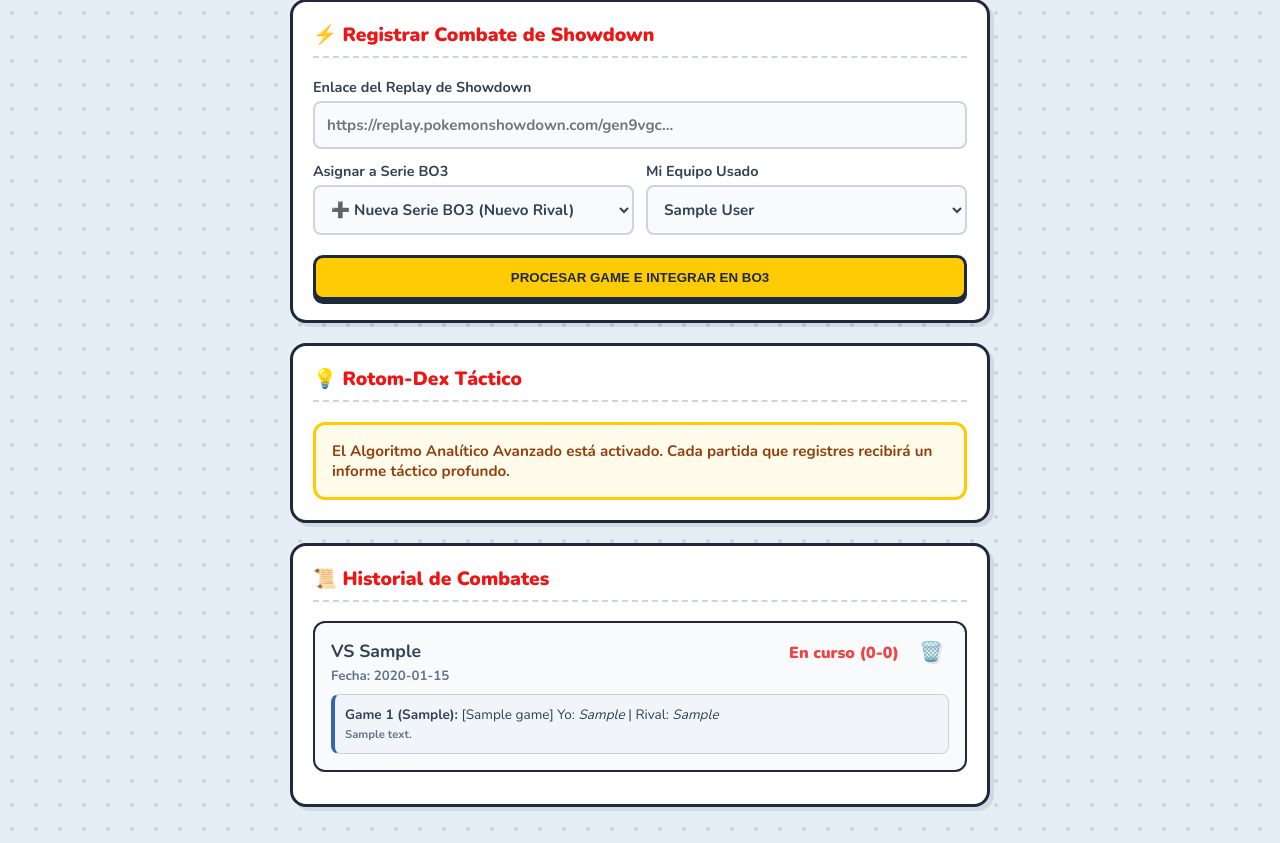
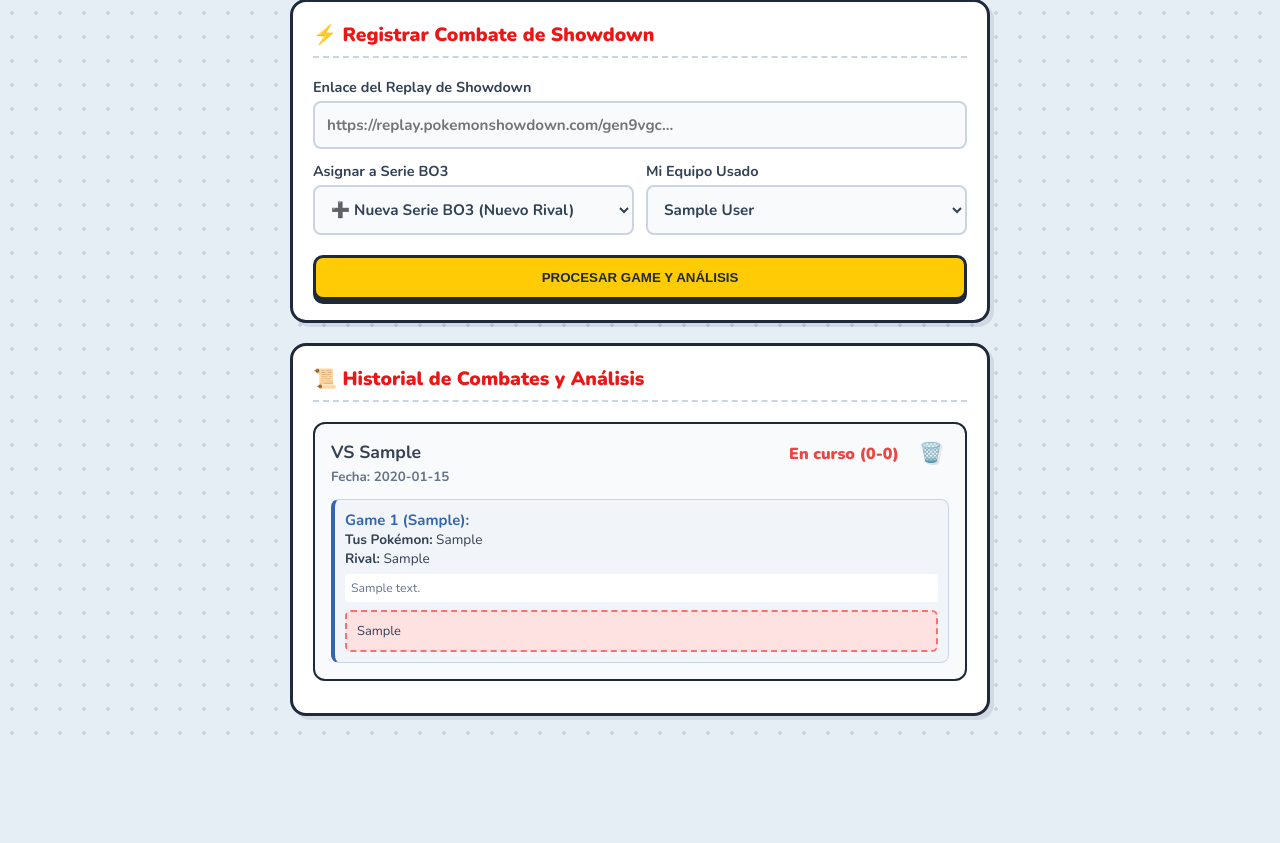
Before and after one commit to gilpinzonalvaro-commits/vgc-coach, a Flask app: page / in a window 1280 px wide. Shown: the part 191-1034 px from the top of the page. After the commit the page ends 926 px from the top, so only its background shows below. Run offline with Flask 3, Linux system fonts and the light colour scheme; tables that the repository leaves empty hold one stand-in row (values such as "Sample post").

Commit message:
Refactor dashboard HTML and update button text
Refactor CSS for improved readability and maintainability. Update button text for clarity and enhance game report section.

```diff
--- a/templates/dashboard.html
+++ b/templates/dashboard.html
@@ -6,85 +6,48 @@
     <title>VGC World Championship Coach - polilla02</title>
     <link href="https://fonts.googleapis.com/css2?family=Nunito:wght@400;700;900&display=swap" rel="stylesheet">
     <style>
-        :root {
-            --bg-color: #e5eef5;
-            --card-bg: #ffffff;
-            --box-bg: #f8fafc;
-            --inner-bg: #f1f5f9;
-            --accent-blue: #3466AF;
-            --accent-yellow: #FFCB05;
-            --accent-red: #EE1515;
-            --text-color: #334155;
-            --text-muted: #64748b;
-            --win-color: #22c55e;
-            --loss-color: #ef4444;
-            --border-color: #cbd5e1;
-            --thick-border: #1e293b;
-        }
-
-        body {
-            font-family: 'Nunito', sans-serif;
-            background-color: var(--bg-color);
-            color: var(--text-color);
-            margin: 0;
-            padding: 16px;
-            display: flex;
-            justify-content: center;
-            background-image: radial-gradient(#cbd5e1 2px, transparent 2px);
-            background-size: 24px 24px;
-        }
-
+        :root { --bg-color: #e5eef5; --card-bg: #ffffff; --box-bg: #f8fafc; --inner-bg: #f1f5f9; --accent-blue: #3466AF; --accent-yellow: #FFCB05; --accent-red: #EE1515; --text-color: #334155; --text-muted: #64748b; --win-color: #22c55e; --loss-color: #ef4444; --border-color: #cbd5e1; --thick-border: #1e293b; }
+        body { font-family: 'Nunito', sans-serif; background-color: var(--bg-color); color: var(--text-color); margin: 0; padding: 16px; display: flex; justify-content: center; background-image: radial-gradient(#cbd5e1 2px, transparent 2px); background-size: 24px 24px; }
         .container { max-width: 700px; width: 100%; }
-
         h1 { text-align: center; color: var(--accent-blue); font-size: 1.8em; margin-bottom: 2px; font-weight: 900; text-transform: uppercase; letter-spacing: 1px; text-shadow: 2px 2px 0px var(--accent-yellow); }
         .subtitle { text-align: center; color: var(--text-muted); font-size: 0.95em; margin-bottom: 20px; font-weight: 700; }
-
         .tabs { display: flex; gap: 8px; margin-bottom: 20px; overflow-x: auto; padding-bottom: 8px; }
         .tab-btn { flex: 1; padding: 12px 8px; background: var(--card-bg); border: 3px solid var(--thick-border); color: var(--text-color); border-radius: 12px; font-weight: 900; font-size: 0.85em; cursor: pointer; white-space: nowrap; text-align: center; box-shadow: 0 4px 0 var(--thick-border); transition: all 0.1s; }
         .tab-btn:active { transform: translateY(4px); box-shadow: 0 0 0 var(--thick-border); }
         .tab-btn.active { background: var(--accent-red); color: white; border-color: var(--thick-border); }
         .tab-content { display: none; }
         .tab-content.active { display: block; }
-
         .card { background: var(--card-bg); border-radius: 16px; padding: 20px; margin-bottom: 20px; border: 3px solid var(--thick-border); box-shadow: 4px 4px 0px rgba(30, 41, 59, 0.1); }
         .card h3 { color: var(--accent-red); margin-top: 0; font-weight: 900; font-size: 1.2em; border-bottom: 2px dashed var(--border-color); padding-bottom: 8px;}
         .card h4 { color: var(--accent-blue); font-weight: 900; }
-
         .form-group { margin-bottom: 12px; }
         label { display: block; margin-bottom: 4px; font-size: 0.9em; color: var(--text-color); font-weight: 700;}
         input, select, textarea { width: 100%; padding: 12px; background: var(--box-bg); border: 2px solid var(--border-color); border-radius: 8px; color: var(--text-color); box-sizing: border-box; font-size: 0.95em; font-family: 'Nunito', sans-serif; font-weight: 700; }
         input:focus, select:focus { outline: none; border-color: var(--accent-blue); }
-
         .btn { background: var(--accent-blue); color: white; font-weight: 900; border: 3px solid var(--thick-border); border-radius: 10px; cursor: pointer; margin-top: 8px; padding: 12px; box-shadow: 0 4px 0 var(--thick-border); text-transform: uppercase; transition: all 0.1s; }
         .btn:active { transform: translateY(4px); box-shadow: 0 0 0 var(--thick-border); }
         .btn-gold { background: var(--accent-yellow); color: var(--thick-border); }
-
         .btn-link { display: inline-block; padding: 8px 12px; background: var(--inner-bg); color: var(--text-color); border: 2px solid var(--thick-border); border-radius: 8px; text-decoration: none; font-size: 0.85em; font-weight: 900; margin-top: 6px; box-shadow: 0 3px 0 var(--thick-border); }
         .btn-link:active { transform: translateY(3px); box-shadow: 0 0 0 var(--thick-border); }
         .btn-calc { background: #9333ea; color: white; margin-left: 5px; }
-
         .grid-2 { display: grid; grid-template-columns: 1fr 1fr; gap: 12px; }
-
         .stat-box { text-align: center; padding: 16px; background: var(--box-bg); border-radius: 12px; border: 2px solid var(--border-color); }
         .stat-value { font-size: 1.6em; font-weight: 900; margin-top: 4px;}
-
         .progress-bar-bg { background: var(--border-color); height: 20px; border-radius: 10px; overflow: hidden; margin-top: 8px; border: 2px solid var(--thick-border); }
         .progress-bar-fill { background: linear-gradient(90deg, var(--accent-blue), var(--accent-yellow)); height: 100%; width: 0%; transition: width 0.3s; }
-
         .series-card { background: var(--box-bg); border: 2px solid var(--thick-border); border-radius: 12px; padding: 16px; margin-bottom: 12px; }
         .series-card.Victoria { border-left: 8px solid var(--win-color); }
         .series-card.Derrota { border-left: 8px solid var(--loss-color); }
-        .game-badge { background: var(--inner-bg); padding: 10px; border-radius: 8px; margin-top: 8px; font-size: 0.85em; border: 1px solid var(--border-color); border-left: 4px solid var(--accent-blue); }
-
+        .game-badge { background: var(--inner-bg); padding: 10px; border-radius: 8px; margin-top: 12px; font-size: 0.85em; border: 1px solid var(--border-color); border-left: 4px solid var(--accent-blue); }
         .coach-advice { background: #fffbeb; border: 3px solid var(--accent-yellow); padding: 16px; border-radius: 12px; font-size: 0.95em; color: #92400e; font-weight: 700;}
-
         table { width: 100%; border-collapse: separate; border-spacing: 0; margin-top: 8px; font-size: 0.9em; border: 2px solid var(--border-color); border-radius: 8px; overflow: hidden;}
         th, td { text-align: left; padding: 10px; border-bottom: 1px solid var(--border-color); }
         th { background: var(--box-bg); color: var(--text-color); font-weight: 900; }
         tr:last-child td { border-bottom: none; }
-
         .poke-stat-card { background: var(--card-bg); border: 2px solid var(--accent-blue); padding: 10px; border-radius: 10px; margin-top: 6px; font-size: 0.85em; box-shadow: 2px 2px 0px rgba(52, 102, 175, 0.2);}
         .ev-tag { background: var(--accent-blue); color: white; padding: 3px 8px; border-radius: 6px; font-size: 0.85em; font-weight: 900; margin-right: 4px; display: inline-block; margin-top: 6px;}
+        .report-box { background: #fee2e2; border: 2px dashed #f87171; border-radius: 6px; padding: 10px; margin-top: 8px; font-size: 0.95em;}
+        .report-box.win { background: #dcfce7; border-color: #4ade80; }
     </style>
 </head>
 <body>
@@ -100,7 +63,6 @@
             <button class="tab-btn" onclick="openTab('tab-rivals', this)">🐉 Rivales</button>
         </div>
 
-        <!-- SECCIÓN 1: ANÁLISIS POR PARTIDA -->
         <div id="tab-matches" class="tab-content active">
             <div class="card">
                 <h3>⚡ Registrar Combate de Showdown</h3>
@@ -130,17 +92,12 @@
                             </select>
                         </div>
                     </div>
-                    <button type="submit" class="btn btn-gold" style="width: 100%;">Procesar Game e Integrar en BO3</button>
+                    <button type="submit" class="btn btn-gold" style="width: 100%;">Procesar Game y Análisis</button>
                 </form>
             </div>
 
             <div class="card">
-                <h3>💡 Rotom-Dex Táctico</h3>
-                <div class="coach-advice">{{ coach_advice | safe }}</div>
-            </div>
-
-            <div class="card">
-                <h3>📜 Historial de Combates</h3>
+                <h3>📜 Historial de Combates y Análisis</h3>
                 {% if series_list %}
                     {% for s in series_list %}
                         <div class="series-card {{ s.result.split(' ')[0] }}">
@@ -159,7 +116,7 @@
                             {% if 'Derrota' in s.result %}
                                 <form action="/update_misplay" method="POST" style="margin-top: 10px; background: var(--inner-bg); padding: 10px; border-radius: 8px; border: 1px dashed var(--border-color);">
                                     <input type="hidden" name="series_id" value="{{ s.id }}">
-                                    <label>Categorizar Factor de Derrota:</label>
+                                    <label>Categorizar Factor de Derrota General:</label>
                                     <div class="grid-2">
                                         <select name="reason">
                                             <option value="Error de Predicción (Misplay)" {% if s.misplay == 'Error de Predicción (Misplay)' %}selected{% endif %}>Error de Predicción</option>
@@ -172,10 +129,24 @@
                                 </form>
                             {% endif %}
 
+                            <!-- REPORTE DE ANÁLISIS DE CADA GAME -->
                             {% for g in s.games %}
                                 <div class="game-badge">
-                                    <b>Game {{ g[0] }} ({{ g[6] }}):</b> [{{ g[1] }}] Yo: <i>{{ g[2] }}</i> | Rival: <i>{{ g[4] }}</i>
-                                    <br><small style="color: var(--text-muted); font-weight: 700;">{{ g[12] | safe }}</small>
+                                    <b style="font-size: 1.1em; color: var(--accent-blue);">Game {{ g[0] }} ({{ g[6] }}):</b><br>
+                                    <span style="color: var(--text-color); font-weight: 700;">Tus Pokémon:</span> {{ g[2] }}<br>
+                                    <span style="color: var(--text-color); font-weight: 700;">Rival:</span> {{ g[4] }}<br>
+
+                                    <!-- RESUMEN TÁCTICO -->
+                                    <div style="margin-top: 6px; padding: 6px; background: var(--card-bg); border-radius: 4px; font-size: 0.9em; color: var(--text-muted);">
+                                        {{ g[12] | safe }}
+                                    </div>
+
+                                    <!-- NUEVO: EL REPORTE INTELIGENTE DEL COACH -->
+                                    {% if g[13] %}
+                                        <div class="report-box {% if g[6] == 'Victoria' %}win{% endif %}">
+                                            {{ g[13] | safe }}
+                                        </div>
+                                    {% endif %}
                                 </div>
                             {% endfor %}
                         </div>
@@ -186,7 +157,6 @@
             </div>
         </div>
 
-        <!-- SECCIÓN 2: REVISIÓN ESTADÍSTICA -->
         <div id="tab-stats" class="tab-content">
             <div class="card grid-2">
                 <div class="stat-box">
@@ -237,7 +207,6 @@
             </div>
         </div>
 
-        <!-- SECCIÓN 3: VER Y GESTIONAR MIS EQUIPOS -->
         <div id="tab-myteams" class="tab-content">
             <div class="card">
                 <h3>➕ Registrar Nuevo Equipo</h3>
@@ -246,7 +215,6 @@
                         <label>Nombre del Equipo</label>
                         <input type="text" name="team_name" required placeholder="Ej. Sun Balance Gen 9">
                     </div>
-                    <!-- ¡Campo de los 6 Pokémon ELIMINADO! Todo es automático ahora -->
                     <div class="form-group">
                         <label>Enlace de PokéPaste (Obligatorio)</label>
                         <input type="url" name="pokepaste_url" required placeholder="https://pokepast.es/...">
@@ -306,7 +274,6 @@
             </div>
         </div>
 
-        <!-- SECCIÓN 4: ANÁLISIS DE MIS EQUIPOS -->
         <div id="tab-teamanalysis" class="tab-content">
             <div class="card">
                 <h3>📈 Rendimiento por Equipo</h3>
@@ -345,7 +312,6 @@
             </div>
         </div>
 
-        <!-- SECCIÓN 5: ANÁLISIS DE EQUIPOS RIVALES -->
         <div id="tab-rivals" class="tab-content">
             <div class="card">
                 <h3>🛡️ Rendimiento por Arquetipo Rival</h3>
```
